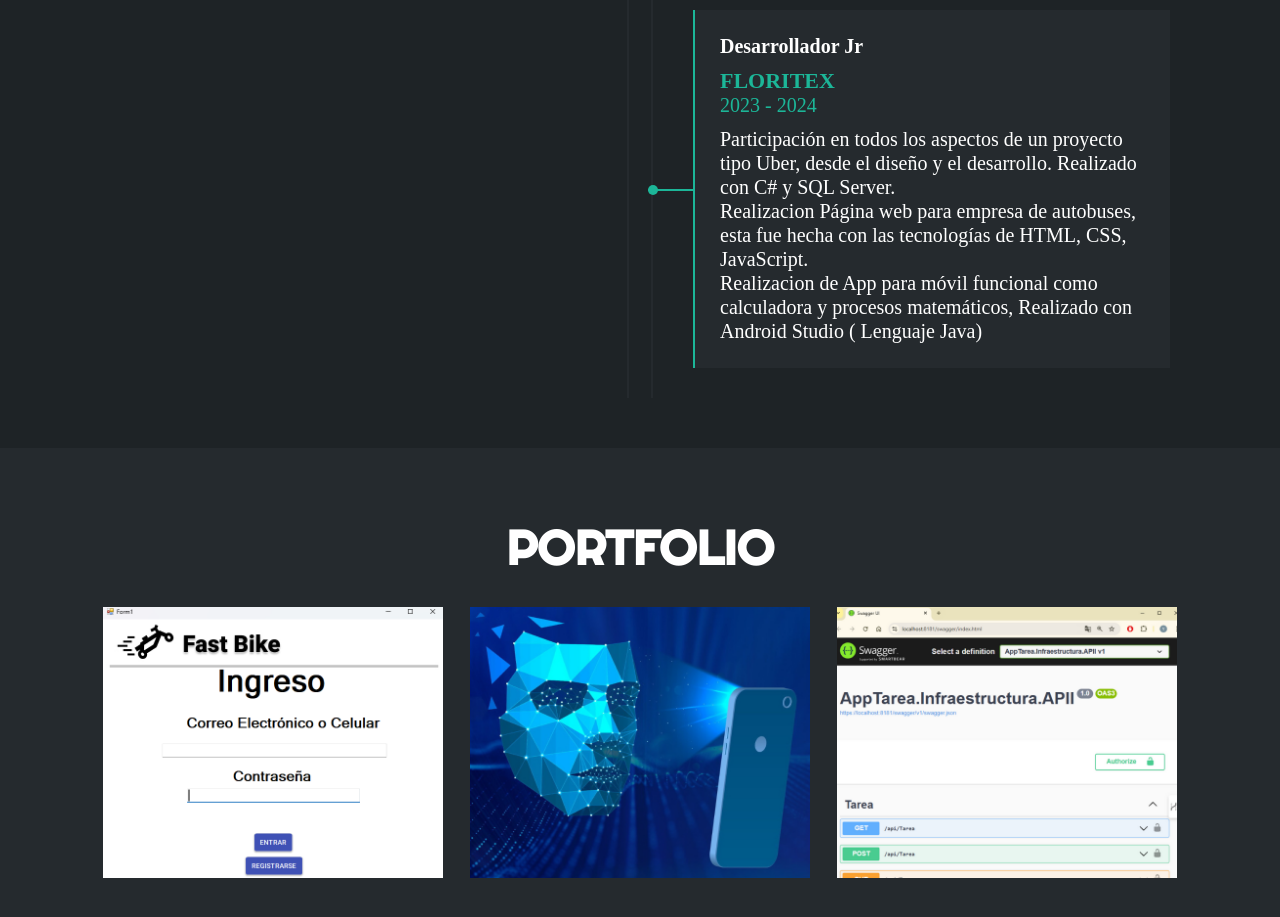
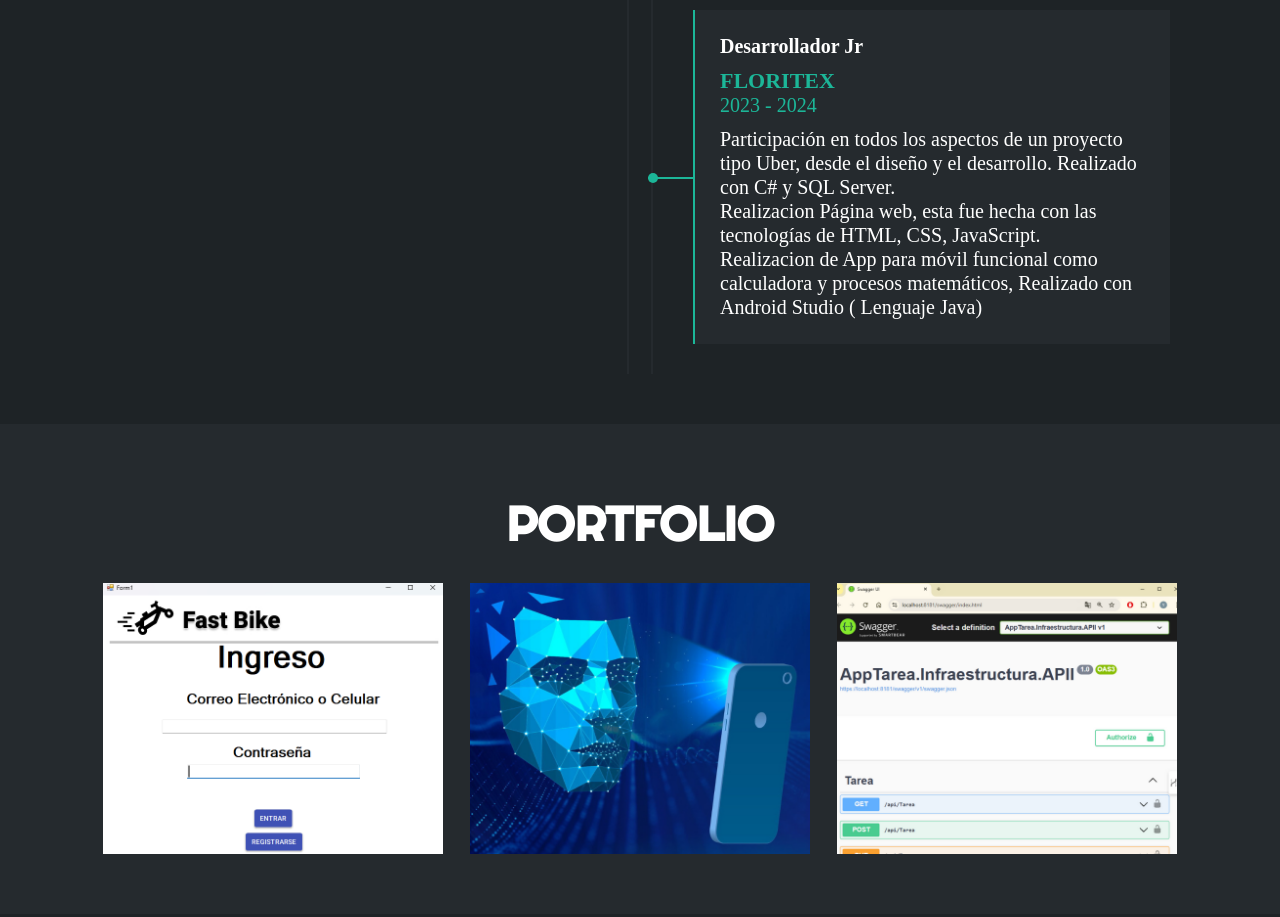
Before and after one commit to Yeison1620/Portfolio, a plain HTML site: page index.html in a window 1280 px wide. Shown: the part 2640-3557 px from the top of the page. Drawn offline with Linux system fonts and the light colour scheme; a web font is replaced by a local one.

Commit message:
experiencia

```diff
--- a/index.html
+++ b/index.html
@@ -271,8 +271,7 @@
                         tipo Uber, desde el diseño y el desarrollo. Realizado
                         con C# y SQL Server.
                         <br>
-                        Realizacion Página web para empresa de autobuses,
-                        esta fue hecha con las tecnologías de HTML, CSS, JavaScript.
+                        Realizacion Página web, esta fue hecha con las tecnologías de HTML, CSS, JavaScript.
                         <br>
                         Realizacion de App para móvil funcional como
                         calculadora y procesos matemáticos, Realizado con
```
